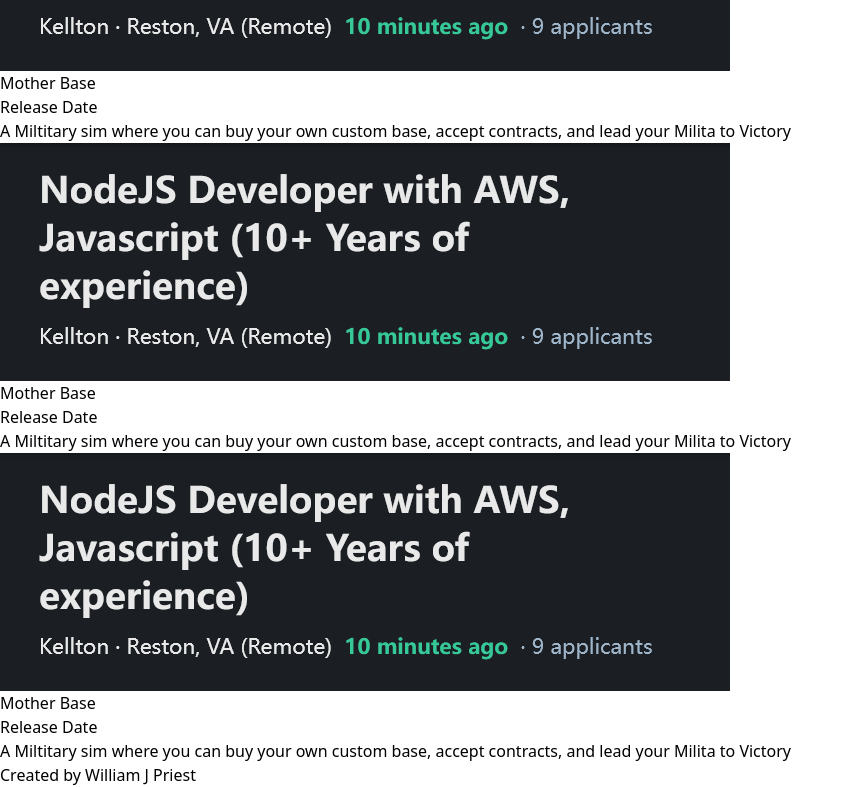
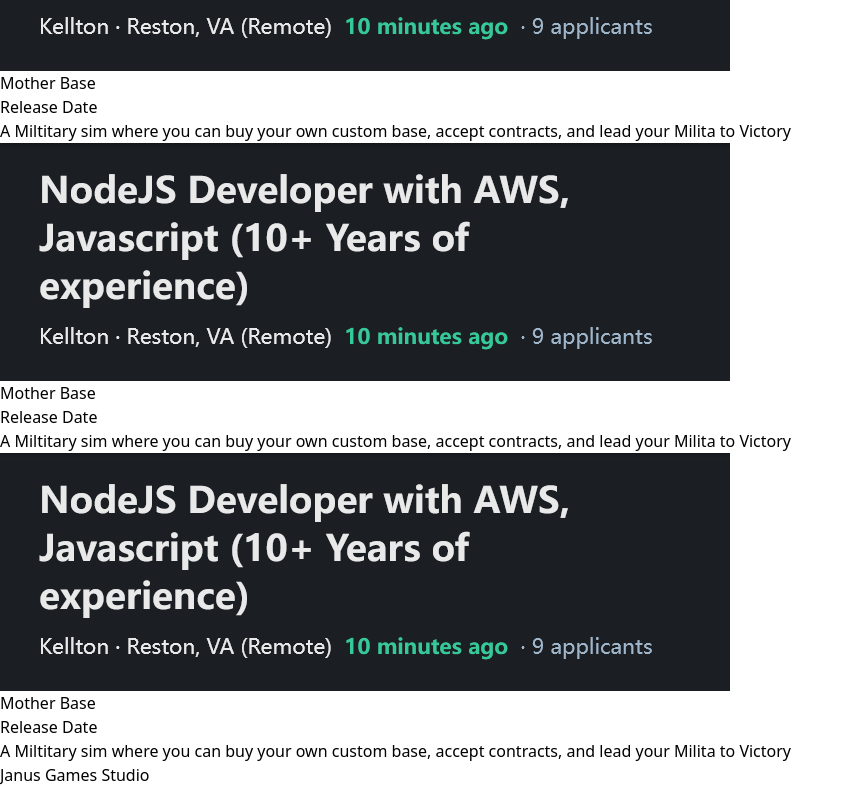
Before and after one commit to WilliamJPriest/JanusGames-Client, a React (Vite) app: page / in a window 1280 px wide. Shown: the part 501-1288 px from the top of the page, without its empty margins (0-854 px from the left). Built offline with nearby package versions, Linux system fonts and the light colour scheme.

Commit message:
changed footer

```diff
--- a/src/components/footer.tsx
+++ b/src/components/footer.tsx
@@ -4,7 +4,7 @@
   return (
     <>
       <footer className='h-20 flex justify-center p-10 border-top border-2'>
-        <p>Created by William J Priest</p>
+        <p>Janus Games Studio</p>
       </footer>
     </>
   )
```
